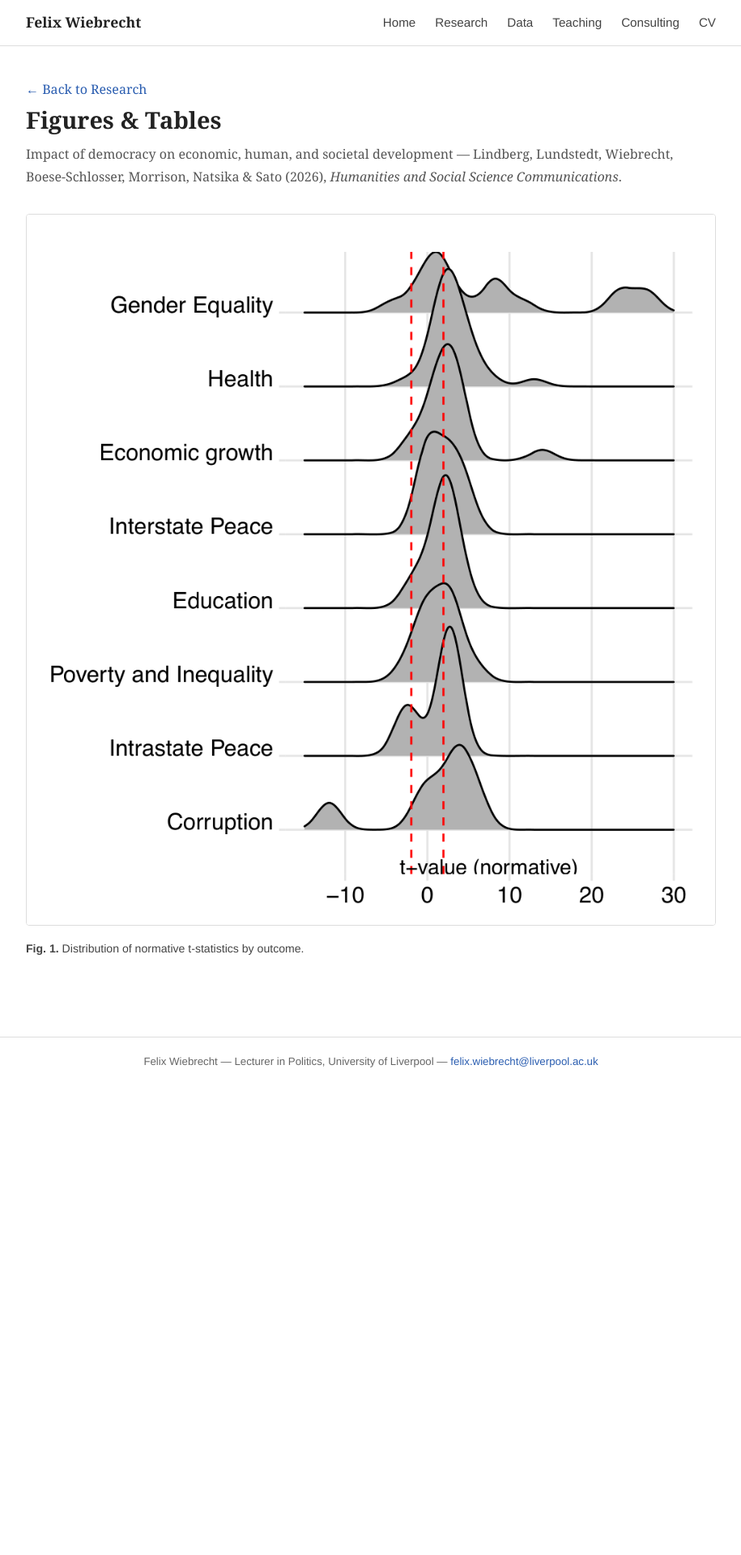
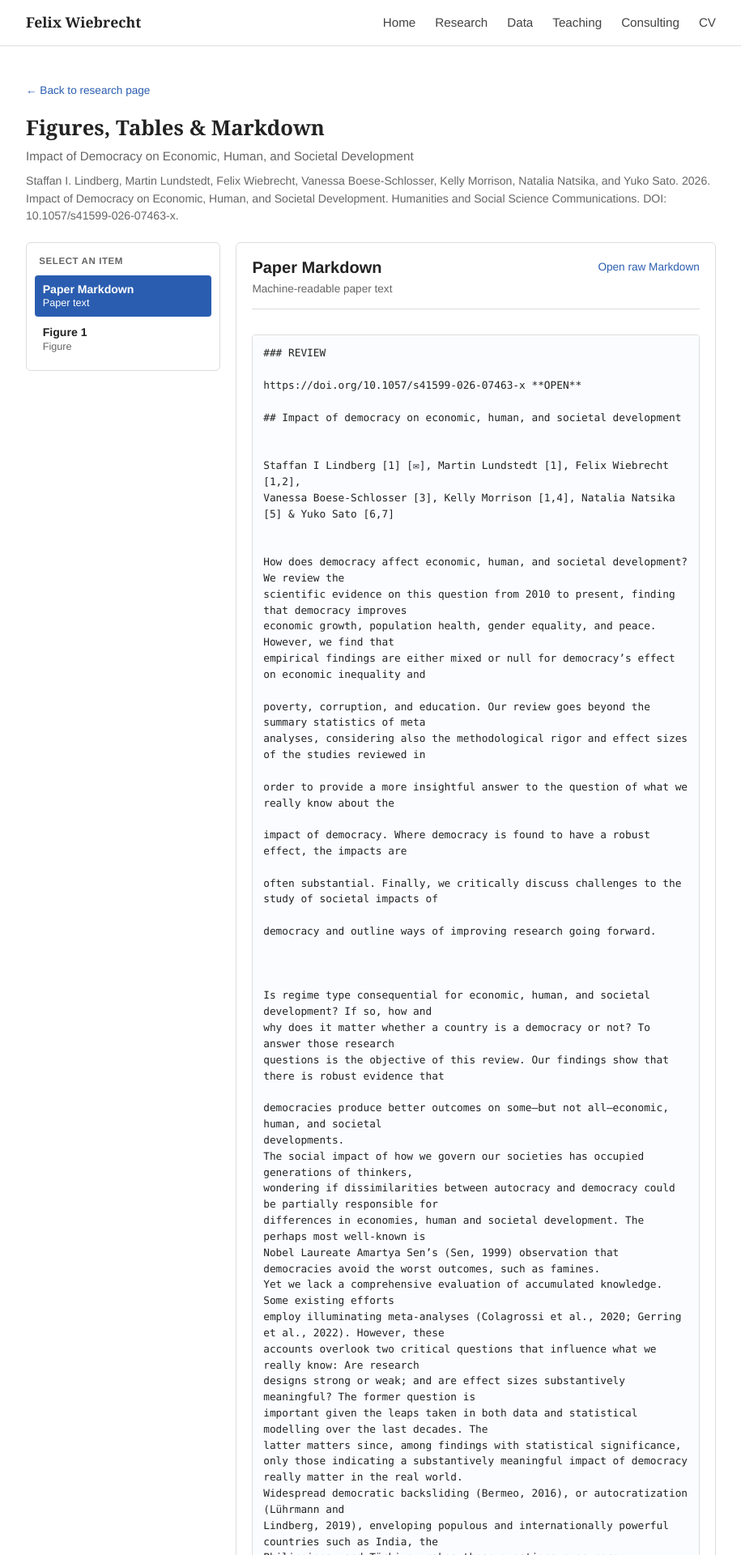
Before and after one commit to felixwiebrecht/felixwiebrecht.github.io, a Jekyll site: the page built from publications/impact-of-democracy-development/figures.html, in a window 1280 px wide. Shown: the top 1920 px of the page at 81% size, without its empty margins (182-1097 px from the left). Built offline with Jekyll 4.4.1, drawn with Linux system fonts in a browser that asks for light colours; comment, search, counter and statistics services are not loaded; some of the changed text lies outside the part shown.

Commit message:
Rebuild Figures/Tables page as a Kustov-style asset viewer
Sidebar selector (Paper Markdown, Figure 1, ...) driving a single
viewer panel, matching alexanderkustov.org's paper asset pages.
Markdown is fetched client-side; figures show inline with captions.
CSS/JS added as reusable site assets (asset-viewer.css/js, gated
behind an `asset_viewer: true` front-matter flag) so future papers
can reuse the same page type.

```diff
--- a/_layouts/default.html
+++ b/_layouts/default.html
@@ -5,6 +5,7 @@
   <meta name="viewport" content="width=device-width, initial-scale=1.0">
   <title>{% if page.title %}{{ page.title }} | {% endif %}{{ site.title }}</title>
   <link rel="stylesheet" href="{{ '/assets/css/main.css' | relative_url }}">
+  {% if page.asset_viewer %}<link rel="stylesheet" href="{{ '/assets/css/asset-viewer.css' | relative_url }}">{% endif %}
   {% seo %}
   <!-- Google Analytics -->
   <script async src="https://www.googletagmanager.com/gtag/js?id=G-H604DMLEHY"></script>
@@ -40,5 +41,6 @@
 
   <script src="{{ '/assets/js/abstracts.js' | relative_url }}"></script>
   <script type="text/javascript" src="https://d1bxh8uas1mnw7.cloudfront.net/assets/embed.js"></script>
+  {% if page.asset_viewer %}<script src="{{ '/assets/js/asset-viewer.js' | relative_url }}"></script>{% endif %}
 </body>
 </html>
--- /dev/null
+++ b/assets/css/asset-viewer.css
@@ -0,0 +1,159 @@
+/* Asset viewer (Figures, Tables & Markdown pages) */
+.asset-page {
+  --asset-bg: #f7f8fb;
+  --asset-panel: #ffffff;
+  --asset-text: #222;
+  --asset-muted: #666;
+  --asset-line: #ddd;
+  --asset-link: #2a5db0;
+  --asset-active: #2a5db0;
+  --asset-active-text: #ffffff;
+  font-family: "Helvetica Neue", Arial, sans-serif;
+}
+
+.asset-page .asset-local-nav { margin-bottom: 1.2em; }
+.asset-page .asset-local-nav a { color: var(--asset-link); font-size: 0.85em; }
+
+.asset-page h1 {
+  color: var(--asset-text);
+  font-size: 1.6em;
+  line-height: 1.2;
+  margin: 0 0 0.25em;
+  font-family: "Georgia", serif;
+}
+
+.asset-page .subtitle {
+  color: var(--asset-muted);
+  margin: 0 0 0.5em;
+  font-size: 0.95em;
+}
+
+.asset-page .citation {
+  color: var(--asset-muted);
+  margin: 0 0 1.6em;
+  font-size: 0.88em;
+  max-width: 920px;
+  line-height: 1.5;
+}
+
+.asset-shell {
+  display: grid;
+  grid-template-columns: 240px minmax(0, 1fr);
+  gap: 1.2em;
+}
+
+.selector {
+  align-self: start;
+  background: var(--asset-panel);
+  border: 1px solid var(--asset-line);
+  border-radius: 6px;
+  max-height: calc(100vh - 140px);
+  overflow: auto;
+  padding: 0.6em;
+  position: sticky;
+  top: 5.5em;
+}
+
+.selector-label {
+  color: var(--asset-muted);
+  font-size: 0.72em;
+  font-weight: 700;
+  margin: 0.3em 0.5em 0.6em;
+  text-transform: uppercase;
+  letter-spacing: 0.05em;
+}
+
+.asset-btn {
+  background: transparent;
+  border: 1px solid transparent;
+  border-radius: 4px;
+  color: var(--asset-text);
+  cursor: pointer;
+  display: block;
+  font-family: inherit;
+  font-size: 0.88em;
+  line-height: 1.2;
+  margin: 0.15em 0;
+  padding: 0.55em 0.65em;
+  text-align: left;
+  width: 100%;
+}
+
+.asset-btn span { color: var(--asset-muted); font-size: 0.9em; }
+.asset-btn:hover { background: #f0f4ff; }
+.asset-btn.active { background: var(--asset-active); color: var(--asset-active-text); }
+.asset-btn.active span { color: var(--asset-active-text); }
+
+.viewer {
+  background: var(--asset-panel);
+  border: 1px solid var(--asset-line);
+  border-radius: 6px;
+  min-height: 480px;
+  padding: 1.1em 1.2em;
+}
+
+.viewer-head {
+  align-items: flex-start;
+  border-bottom: 1px solid var(--asset-line);
+  display: flex;
+  gap: 1em;
+  justify-content: space-between;
+  margin-bottom: 1em;
+  padding-bottom: 0.8em;
+}
+
+.viewer h2 { color: var(--asset-text); font-size: 1.25em; line-height: 1.2; margin: 0; }
+.viewer .kind { color: var(--asset-muted); font-size: 0.85em; margin-top: 0.25em; }
+.viewer .open-file { color: var(--asset-link); font-size: 0.85em; white-space: nowrap; }
+.viewer .open-file:hover { text-decoration: underline; }
+
+.media-list { display: grid; gap: 1em; margin-bottom: 1em; }
+
+.asset-img {
+  background: #fff;
+  border: 1px solid var(--asset-line);
+  border-radius: 4px;
+  display: block;
+  margin: 0 auto;
+  max-height: 70vh;
+  max-width: 100%;
+}
+
+.table-img { height: auto; max-height: none; width: 100%; }
+
+.asset-page .caption { color: var(--asset-text); font-size: 0.92em; max-width: 860px; }
+.asset-page .caption p { margin: 0 0 0.6em; }
+
+.table-render, .markdown-panel {
+  background: #fbfcff;
+  border: 1px solid var(--asset-line);
+  border-radius: 4px;
+  margin-top: 0.9em;
+  max-height: 70vh;
+  overflow: auto;
+}
+
+.table-render pre, .markdown-panel pre {
+  color: var(--asset-text);
+  font-family: ui-monospace, SFMono-Regular, Consolas, "Liberation Mono", monospace;
+  font-size: 0.8em;
+  line-height: 1.55;
+  margin: 0;
+  padding: 1em;
+  white-space: pre-wrap;
+}
+
+.data-table { background: #fff; border-collapse: collapse; color: var(--asset-text); font-size: 0.85em; min-width: 500px; width: 100%; }
+.data-table th, .data-table td { border: 1px solid var(--asset-line); padding: 0.5em 0.65em; text-align: left; vertical-align: top; }
+.data-table th { background: #eef2ff; font-weight: 700; }
+
+.asset-page .empty { color: var(--asset-muted); font-style: italic; }
+
+@media (max-width: 780px) {
+  .asset-shell { grid-template-columns: 1fr; }
+  .selector { max-height: none; position: static; }
+  .viewer { min-height: 0; }
+  .viewer-head { display: block; }
+  .viewer .open-file { display: inline-block; margin-top: 0.5em; }
+  .asset-img { max-height: none; }
+}
--- a/assets/css/main.css
+++ b/assets/css/main.css
@@ -292,20 +292,6 @@ h2.section-title {
 }
 .paper-link:hover { background: #f0f0f0; border-color: #999; text-decoration: none; }
 
-/* Figures & Tables gallery */
-.figure-item { margin-bottom: 2rem; }
-.figure-item img {
-  max-width: 100%;
-  border: 1px solid #ddd;
-  border-radius: 4px;
-}
-.figure-caption {
-  font-size: 0.88rem;
-  color: #444;
-  margin-top: 0.5rem;
-  font-family: "Helvetica Neue", Arial, sans-serif;
-}
-
 /* Page headings */
 .page-header { margin-bottom: 2rem; }
 .page-header h1 { font-size: 1.8rem; margin-bottom: 0.3rem; }
--- /dev/null
+++ b/assets/js/asset-viewer.js
@@ -0,0 +1,140 @@
+(function () {
+  var dataEl = document.getElementById('asset-data');
+  if (!dataEl) return;
+  var data = JSON.parse(dataEl.textContent);
+  var buttons = Array.from(document.querySelectorAll('.asset-btn'));
+  var title = document.getElementById('asset-title');
+  var kind = document.getElementById('asset-kind');
+  var media = document.getElementById('asset-media');
+  var caption = document.getElementById('asset-caption');
+  var table = document.getElementById('asset-table');
+  var open = document.getElementById('asset-open');
+  var markdownCache = null;
+
+  function escapeHtml(s) {
+    return (s || '').replace(/[&<>"']/g, function (c) {
+      return { '&': '&amp;', '<': '&lt;', '>': '&gt;', '"': '&quot;', "'": '&#39;' }[c];
+    });
+  }
+
+  function paragraphs(text) {
+    return (text || '')
+      .split(/\n\s*\n/)
+      .filter(Boolean)
+      .map(function (p) { return '<p>' + escapeHtml(p) + '</p>'; })
+      .join('');
+  }
+
+  function renderRows(rows) {
+    var t = document.createElement('table');
+    t.className = 'data-table';
+    rows.forEach(function (row, rowIndex) {
+      var tr = document.createElement('tr');
+      row.forEach(function (cell) {
+        var el = document.createElement(rowIndex === 0 ? 'th' : 'td');
+        el.textContent = cell || '';
+        tr.appendChild(el);
+      });
+      t.appendChild(tr);
+    });
+    return t;
+  }
+
+  function setActive(id) {
+    buttons.forEach(function (b) { b.classList.toggle('active', b.dataset.asset === id); });
+  }
+
+  function clearViewer() {
+    media.innerHTML = '';
+    caption.innerHTML = '';
+    table.innerHTML = '';
+    table.hidden = true;
+    open.hidden = true;
+    open.textContent = '';
+  }
+
+  function setHash(id) {
+    history.replaceState(null, '', '#' + id);
+  }
+
+  function showMarkdown() {
+    setActive('paper-markdown');
+    clearViewer();
+    title.textContent = 'Paper Markdown';
+    kind.textContent = 'Machine-readable paper text';
+    open.href = data.markdownUrl;
+    open.textContent = 'Open raw Markdown';
+    open.hidden = false;
+    caption.innerHTML = '<p class="empty">Loading Markdown...</p>';
+
+    fetch(data.markdownUrl, { cache: 'no-cache' })
+      .then(function (response) {
+        if (!response.ok) throw new Error('Markdown unavailable');
+        return response.text();
+      })
+      .then(function (text) {
+        markdownCache = text;
+        caption.innerHTML = '';
+        var panel = document.createElement('div');
+        panel.className = 'markdown-panel';
+        var pre = document.createElement('pre');
+        pre.textContent = markdownCache;
+        panel.appendChild(pre);
+        media.appendChild(panel);
+      })
+      .catch(function () {
+        caption.innerHTML = '<p class="empty">Markdown could not be loaded.</p>';
+      });
+
+    setHash('paper-markdown');
+  }
+
+  function show(id) {
+    if (id === 'paper-markdown') { showMarkdown(); return; }
+
+    var item = data.items.find(function (x) { return x.id === id; });
+    if (!item) { showMarkdown(); return; }
+
+    var displayMedia = item.media || [];
+    setActive(item.id);
+    clearViewer();
+    title.textContent = item.label;
+    kind.textContent = item.kind;
+
+    displayMedia.forEach(function (src, i) {
+      var a = document.createElement('a');
+      a.href = src;
+      a.target = '_blank';
+      var img = document.createElement('img');
+      img.className = 'asset-img';
+      img.src = src;
+      img.alt = item.label + (i ? ' image ' + (i + 1) : '');
+      if (item.kind === 'Table') img.classList.add('table-img');
+      a.appendChild(img);
+      media.appendChild(a);
+    });
+
+    caption.innerHTML = item.caption ? paragraphs(item.caption) : '<p class="empty">No caption text available.</p>';
+
+    if (!displayMedia.length && item.rows && item.rows.length) {
+      table.hidden = false;
+      table.appendChild(renderRows(item.rows));
+    } else if (!displayMedia.length && item.text) {
+      table.hidden = false;
+      var pre = document.createElement('pre');
+      pre.textContent = item.text;
+      table.appendChild(pre);
+    }
+
+    if (displayMedia.length) {
+      open.href = displayMedia[0];
+      open.textContent = 'Open image';
+      open.hidden = false;
+    }
+
+    setHash(item.id);
+  }
+
+  buttons.forEach(function (b) { b.addEventListener('click', function () { show(b.dataset.asset); }); });
+  show((location.hash || '').replace('#', '') || 'paper-markdown');
+})();
--- a/publications/impact-of-democracy-development/figures.html
+++ b/publications/impact-of-democracy-development/figures.html
@@ -1,17 +1,54 @@
 ---
 layout: default
-title: "Figures & Tables — Impact of Democracy on Economic, Human, and Societal Development"
+title: "Figures, Tables & Markdown | Impact of Democracy on Economic, Human, and Societal Development"
 permalink: /publications/impact-of-democracy-development/figures/
+asset_viewer: true
 ---
 
-<p><a href="{{ '/research/' | relative_url }}">&larr; Back to Research</a></p>
+<div class="asset-page">
+  <div class="asset-local-nav"><a href="{{ '/research/' | relative_url }}">&larr; Back to research page</a></div>
+  <h1>Figures, Tables &amp; Markdown</h1>
+  <p class="subtitle">Impact of Democracy on Economic, Human, and Societal Development</p>
+  <p class="citation">Staffan I. Lindberg, Martin Lundstedt, Felix Wiebrecht, Vanessa Boese-Schlosser, Kelly Morrison, Natalia Natsika, and Yuko Sato. 2026. Impact of Democracy on Economic, Human, and Societal Development. Humanities and Social Science Communications. DOI: 10.1057/s41599-026-07463-x.</p>
 
-<div class="page-header">
-  <h1>Figures &amp; Tables</h1>
-  <p>Impact of democracy on economic, human, and societal development &mdash; Lindberg, Lundstedt, Wiebrecht, Boese-Schlosser, Morrison, Natsika &amp; Sato (2026), <em>Humanities and Social Science Communications</em>.</p>
+  <div class="asset-shell">
+    <aside class="selector" aria-label="Asset selector">
+      <div class="selector-label">Select an item</div>
+      <button class="asset-btn" type="button" data-asset="paper-markdown"><strong>Paper Markdown</strong><br><span>Paper text</span></button>
+      <button class="asset-btn" type="button" data-asset="figure-1"><strong>Figure 1</strong><br><span>Figure</span></button>
+    </aside>
+    <section class="viewer" aria-live="polite">
+      <div class="viewer-head">
+        <div>
+          <h2 id="asset-title"></h2>
+          <div class="kind" id="asset-kind"></div>
+        </div>
+        <a class="open-file" id="asset-open" href="#" target="_blank" hidden>Open image</a>
+      </div>
+      <div class="media-list" id="asset-media"></div>
+      <div class="caption" id="asset-caption"></div>
+      <div class="table-render" id="asset-table" hidden></div>
+    </section>
+  </div>
 </div>
 
-<div class="figure-item">
-  <img src="{{ '/publications/impact-of-democracy-development/figures/fig1.png' | relative_url }}" alt="Fig. 1 Distribution of normative t-statistics by outcome.">
-  <p class="figure-caption"><strong>Fig. 1.</strong> Distribution of normative t-statistics by outcome.</p>
-</div>
+<script type="application/json" id="asset-data">
+{
+  "paper": {
+    "title": "Impact of Democracy on Economic, Human, and Societal Development",
+    "citation": "Staffan I. Lindberg, Martin Lundstedt, Felix Wiebrecht, Vanessa Boese-Schlosser, Kelly Morrison, Natalia Natsika, and Yuko Sato. 2026. Impact of Democracy on Economic, Human, and Societal Development. Humanities and Social Science Communications. DOI: 10.1057/s41599-026-07463-x."
+  },
+  "markdownUrl": "{{ '/publications/impact-of-democracy-development/paper.md' | relative_url }}",
+  "items": [
+    {
+      "id": "figure-1",
+      "kind": "Figure",
+      "label": "Figure 1",
+      "caption": "Fig. 1. Distribution of normative t-statistics by outcome.",
+      "media": ["{{ '/publications/impact-of-democracy-development/figures/fig1.png' | relative_url }}"],
+      "rows": [],
+      "text": ""
+    }
+  ]
+}
+</script>
```
